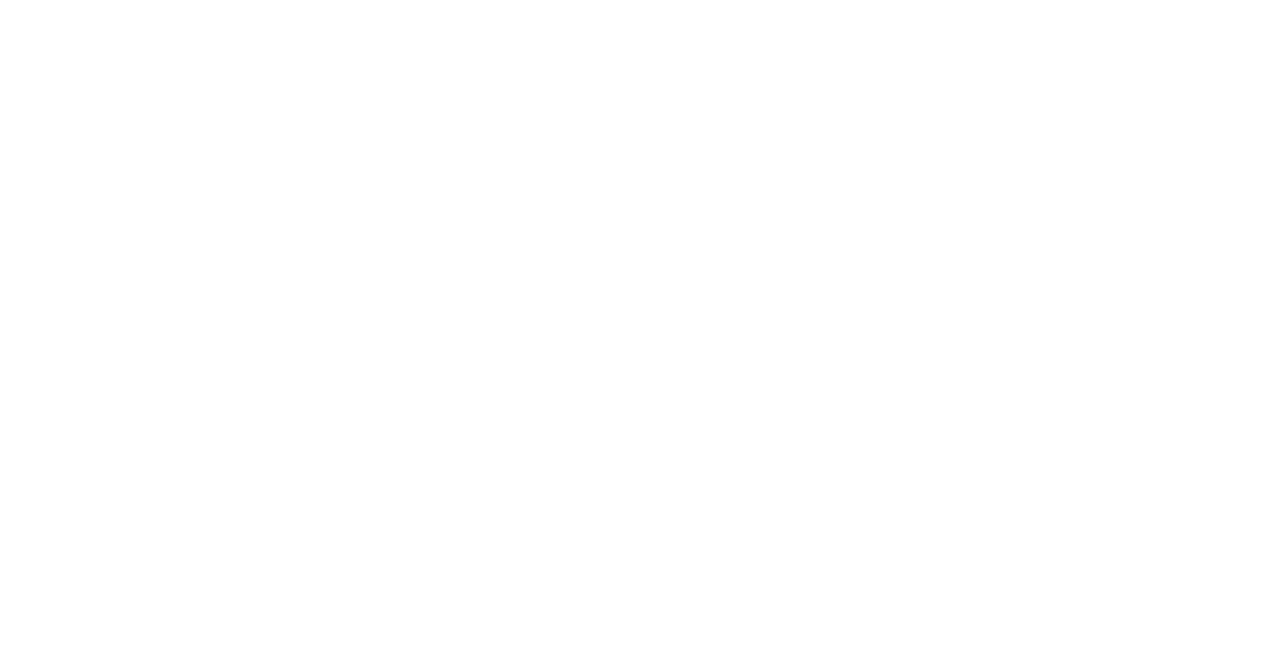
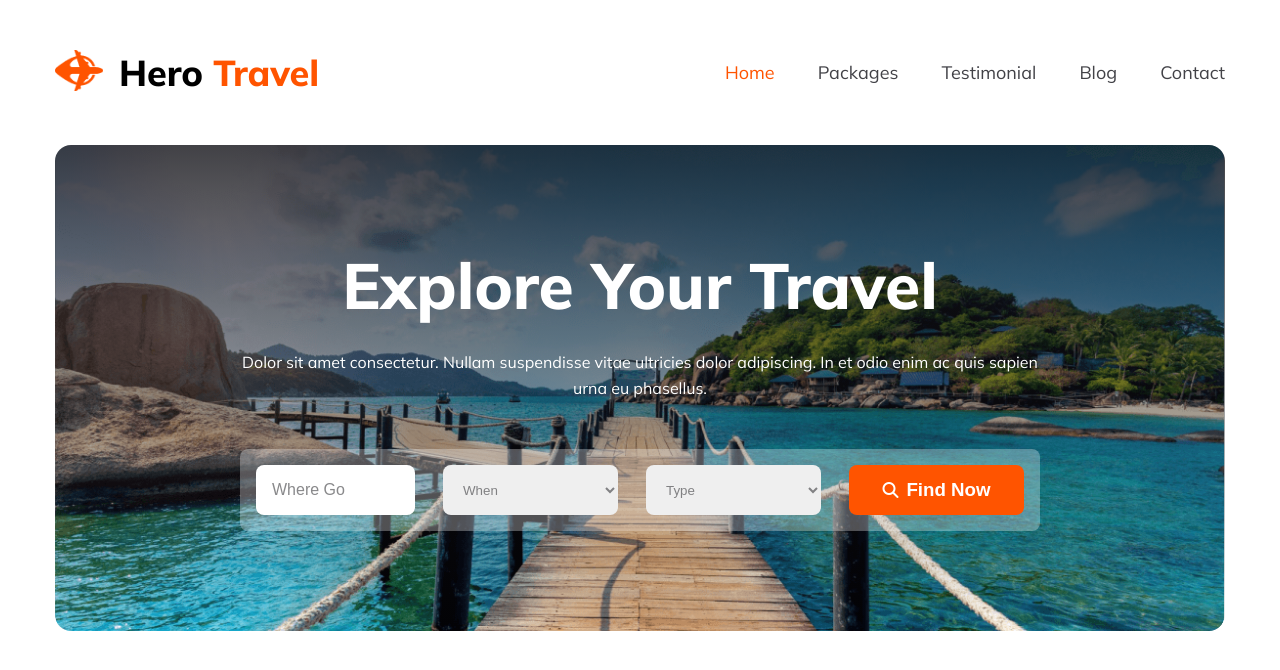
Before and after one commit to Huzaifa-Islam-Rakib/Hero-travel, a plain HTML site: page index.html in a window 1280 px wide. Drawn offline with Linux system fonts and the light colour scheme.

Commit message:
made header section

```diff
--- a/index.html
+++ b/index.html
@@ -8,6 +8,47 @@
     <script src="https://kit.fontawesome.com/0f76c4db7a.js" crossorigin="anonymous"></script>
 </head>
 <body>
+    <header>
+        <nav>
+            <div class="navlogo">
+                <div><img src="./Images/Group 40071 (2).png" alt=""></div>
+                <h1>Hero <span class="secondcolor">Travel</span></h1>
+            </div>
+            <ul>
+                <li><a href="" class="secondcolor">Home</a></li>
+                <li><a href="">Packages</a></li>
+                <li><a href="">Testimonial</a></li>
+                <li><a href="">Blog</a></li>
+                <li><a href="">Contact</a></li>
+            </ul>
+        </nav>
 
+        <section class="banner">
+            <div>
+                <h1>Explore Your Travel</h1>
+                <p>Dolor sit amet consectetur. Nullam suspendisse vitae ultricies dolor adipiscing. In et odio enim ac quis sapien urna eu phasellus.</p>
+                <div id="reserve">
+                    <input type="text" name="where go" id="" placeholder="Where Go">
+                    <select name="time" id="">
+                        <option value="">When</option>
+                        <option value="">Morning</option>
+                        <option value="">Noon</option>
+                        <option value="">Afternoon</option>
+                    </select>
+                    <select name="type" id="">
+                        <option value="">Type</option>
+                        <option value="">Business</option>
+                        <option value="">Economy</option>
+                    </select>
+                    <button type="submit">
+                            <i class="fa-solid fa-magnifying-glass"></i>
+                            <h3>Find Now</h3>
+                    </button>
+
+                </div>
+            </div>
+        </section>
+
+    </header>
 </body>
 </html>
--- a/styles/style.css
+++ b/styles/style.css
@@ -8,8 +8,226 @@
 
 header,main{
     font-family: "Mulish", sans-serif;
+    padding: 0px 20px;
 }
 
 .copyright{
     font-family: "Inter", sans-serif;
 }
+
+
+
+
+
+/*   shared styles   */
+
+.secondcolor{
+    color: rgb(255, 84, 0);
+}
+
+.sectionheader{
+    color: rgb(19, 19, 24);
+    font-size: 40px;
+    font-weight: 800;
+    line-height: 50px;
+}
+
+
+
+
+/*   nav section  */
+
+nav{
+    max-width: 1170px;
+    display: flex;
+    align-items: center;
+    justify-content: space-between;
+    margin: 0px auto;
+    padding: 50px 0px 0px;
+}
+
+.navlogo{
+    display: flex;
+    justify-content: space-between;
+    align-items: center;
+    column-gap: 16px;
+}
+
+.navlogo>div{
+    width: 48px;
+}
+
+.navlogo img{
+    width: 100%;
+}
+
+.navlogo h1{
+    font-size: 36px;
+    font-weight: 800;
+    line-height: 45px;
+}
+
+nav>ul{
+    display: flex;
+    justify-content: space-between;
+    align-items: center;
+    width: 500px;
+}
+
+nav li{
+    list-style: none;
+}
+
+nav a{
+    color: rgb(66, 66, 71);
+    font-family: Mulish;
+    font-size: 18px;
+    font-weight: 400;
+    line-height: 23px;
+}
+
+
+
+
+/*    banner section   */
+
+.banner{
+    border-radius: 16px;
+    background-image: linear-gradient(180.00deg, rgba(19, 19, 24, 0.8),rgba(19, 19, 24, 0) 100%) ,url('../Images/Group\ 13\ \(1\)\ \(1\).png');
+    background-repeat: no-repeat;
+    background-position: center;
+    background-size: cover;
+    max-width: 1170px;
+    margin: 50px auto 0px;
+    padding: 100px 0px 100px;
+}
+
+.banner>div{
+    max-width: 800px;
+    text-align: center;
+    margin: auto;
+}
+
+.banner h1{
+    color: rgb(255, 255, 255);
+    font-size: 64px;
+    font-weight: 800;
+    line-height: 80px;
+}
+
+.banner p{
+    color: rgb(255, 255, 255);
+    font-size: 16px;
+    font-weight: 400;
+    line-height: 26px;
+    margin: 24px 0px 48px;
+}
+
+#reserve{
+    border-radius: 8px;
+    background: rgba(255, 255, 255, 0.3);
+    max-width: 800px;
+    padding: 16px;
+    display: flex;
+    justify-content: space-between;
+    align-items: center;
+}
+
+#reserve> input,select{
+    width: 175px;
+    height: 50px;
+    border-radius: 8px;
+    color: rgba(19, 19, 24, 0.5);
+    cursor: pointer;
+    border: none;
+    padding-left: 16px;
+
+}
+
+input:focus{
+    outline: none;
+}
+
+#reserve >input::placeholder{
+    color: rgba(19, 19, 24, 0.5);
+    font-size: 16px;
+    font-weight: 400;
+    border: none;
+    position: relative;
+    left: 16px;
+
+}
+
+#reserve>input{
+    width: 159px;
+    padding-left: 0px;
+}
+
+#reserve button{
+    border: none;
+    width: 175px;
+    height: 50px;
+    border-radius: 8px;
+    background: rgb(255, 84, 0);
+    display: flex;
+    justify-content: center;
+    align-items: center;
+    color: rgb(255, 255, 255);
+    font-size: 16px;
+    font-weight: 700;
+    column-gap: 8px;
+    cursor: pointer;
+}
+
+
+
+
+
+@media screen and (max-width:576px) {
+    nav{
+        flex-direction: column;
+        row-gap: 10px;
+    }
+    nav>ul{
+        width: calc(100vw - 40px);
+    }
+    nav a{
+        font-size: 14px;
+    }
+    .navlogo{
+        column-gap: 10px;
+    }
+    .navlogo h1{
+        font-size: 21.54px;
+        line-height: 27px;
+    }
+    .navlogo>div{
+        width: 28px;
+    }
+    #reserve{
+        flex-direction: column;
+        row-gap: 16px;
+        width: calc(100% - 48px);
+        margin: auto;
+
+    }
+    .banner p{
+        font-size: 14px;
+        font-weight: 400;
+        line-height: 21px;
+        margin: 8px 0px 32px;
+    }
+    .banner h1{
+        font-size: 22px;
+        font-weight: 800;
+        line-height: 28px;
+    }
+    .banner{
+        margin-top: 32px auto 0px;
+        padding: 32px 24px;
+    }
+
+    #reserve>input ,select,button{
+        width: 100%;
+    }
+}
```
